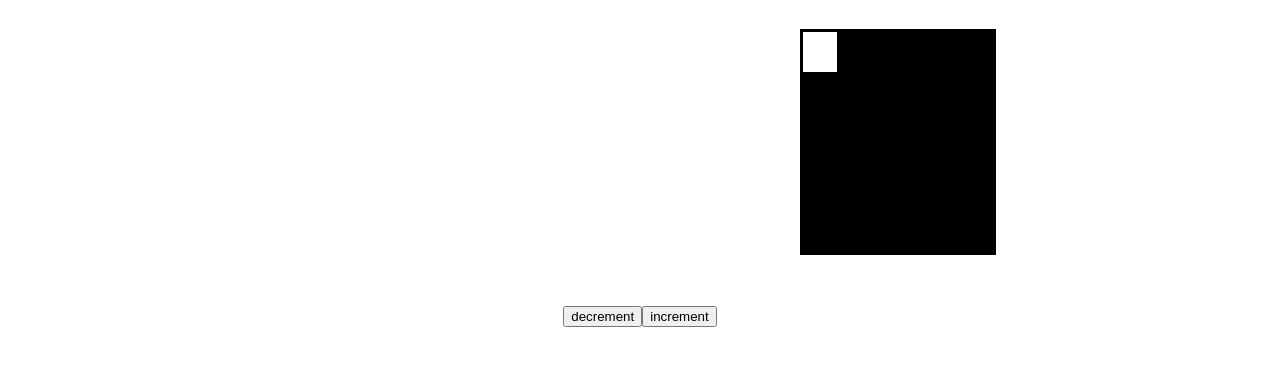
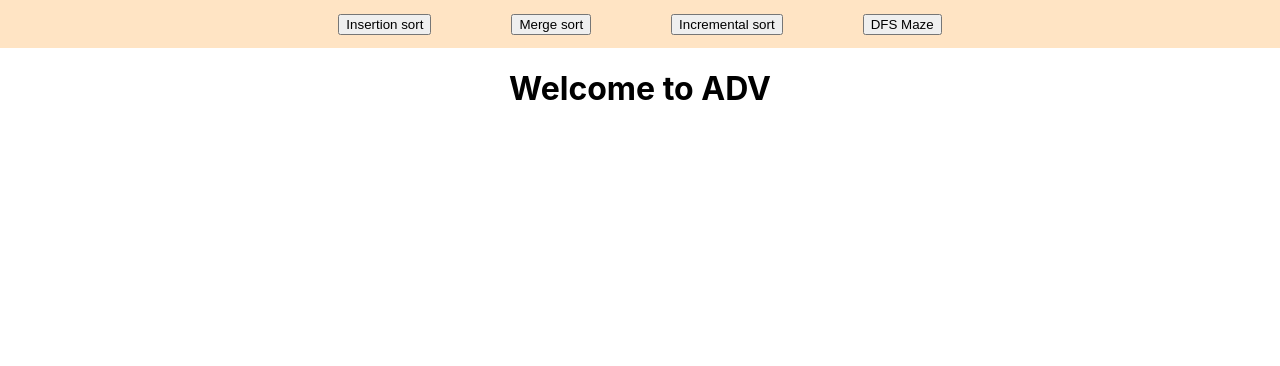
Before and after one commit to minimum-sauce/ADV, a React (Create React App) app in the folder adv/: page / in a window 1280 px wide. Shown: the top 366 px of the page. Built offline with nearby package versions, Linux system fonts and the light colour scheme.

Commit message:
Menu added

```diff
--- a/adv/src/App.tsx
+++ b/adv/src/App.tsx
@@ -1,5 +1,5 @@
-import React from 'react';
-//import Sorter from './components/sorter'
+import React, {useState} from 'react';
+import Sorter from './components/sorter'
 import { insertion_sort } from './algorithms/insertion_sort';
 import { random_permutation } from './algorithms/random_permutation';
 //import Array_bar from './components/array_bar';
@@ -10,10 +10,71 @@ import './style/array_style.css';
 import './style/Maze.css';
 
 
+
+
 export default function App() {
+
+  //A string state variable for chosing what component to load
+  const [option, set_option] = useState<string>("")
+
+  /**
+   * Switch-case to load a React component of the current state of option
+   * @param option: string: a state variable
+   * @returns A React component rendering your selected option
+   */
+  function load(option: string) {
+    switch(option) {
+      case "insertion_sort": {
+        return (
+          <div className='App' id="sorter">
+            <Sorter />
+          </div>
+        )
+      }
+      case "merge_sort": {
+        //Insert merge_sort
+        return (
+          <div className='App' id="sorter">
+
+          </div>
+        )
+      }
+      case "incremental_sort": {
+        //Insert incremental_sort
+        return (
+          <div className='App' id="sorter">
+
+          </div>
+        )
+      }
+      case "dfs_maze": {
+        return (
+          <div className='App' id="sorter">
+            <MazeMain />
+          </div>
+        )
+      }
+      default: {
+         return (
+          <h1>Welcome to ADV</h1>
+         )
+
+      }
+   }
+  }
+
   return (
-    <div className="App">
-        <MazeMain />
-    </div>
+    <main>
+      <header className='header'>
+          <button onClick={()=> {set_option("insertion_sort")}}>Insertion sort</button>
+          <button onClick={()=> {set_option("merge_sort")}}>Merge sort</button>
+          <button onClick={()=> {set_option("incremental_sort")}}>Incremental sort</button>
+          <button onClick={()=> {set_option("dfs_maze")}}>DFS Maze</button>
+        </header>
+          <div className="App">
+              {load(option)}
+          </div>
+    </main>
+
   );
 }
--- a/adv/src/style/App.css
+++ b/adv/src/style/App.css
@@ -8,3 +8,8 @@
   justify-content: center;
   text-align: center;
 }
+
+.header button {
+  margin-left: 40px;
+  margin-right: 40px;
+}
```
